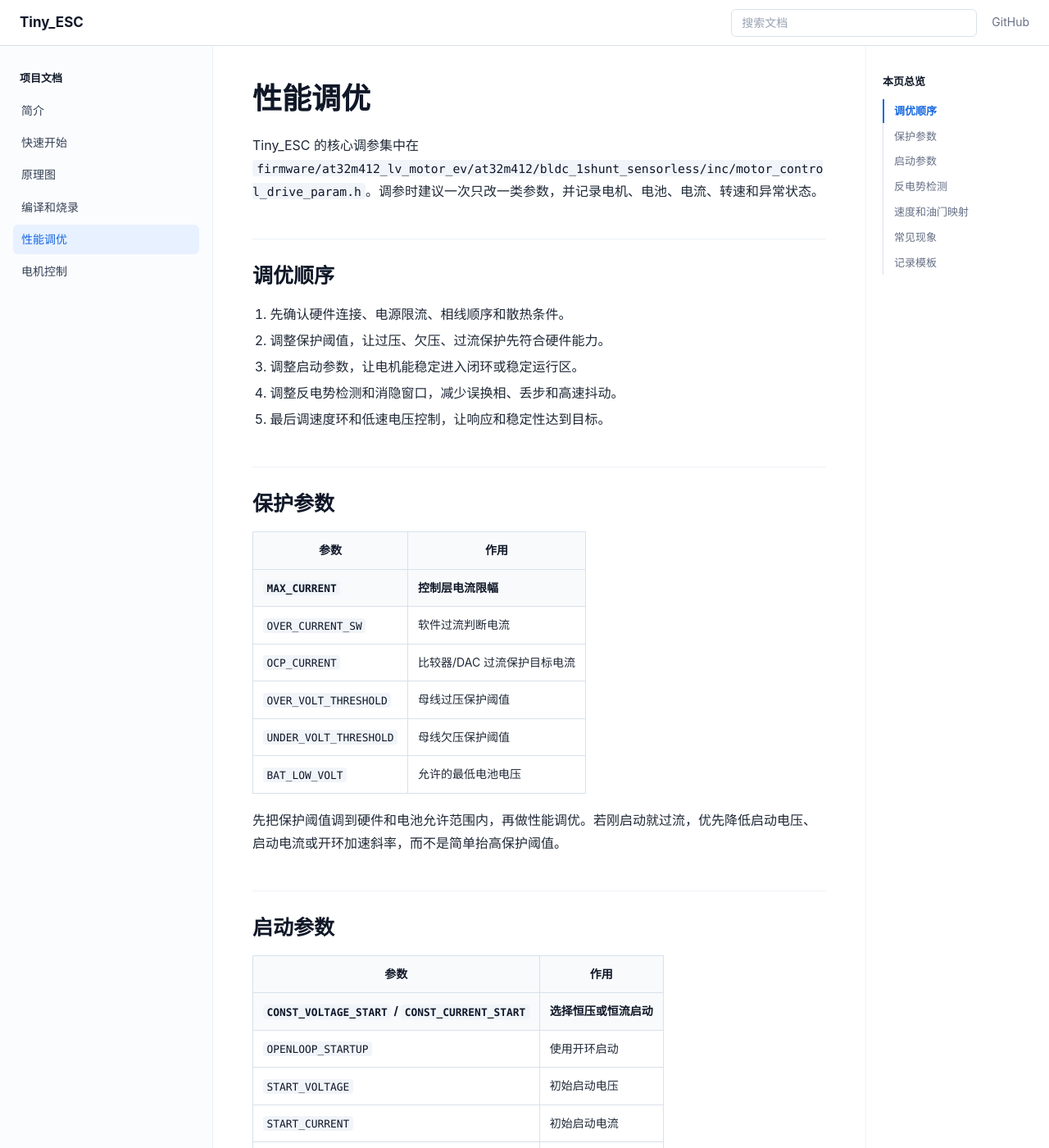
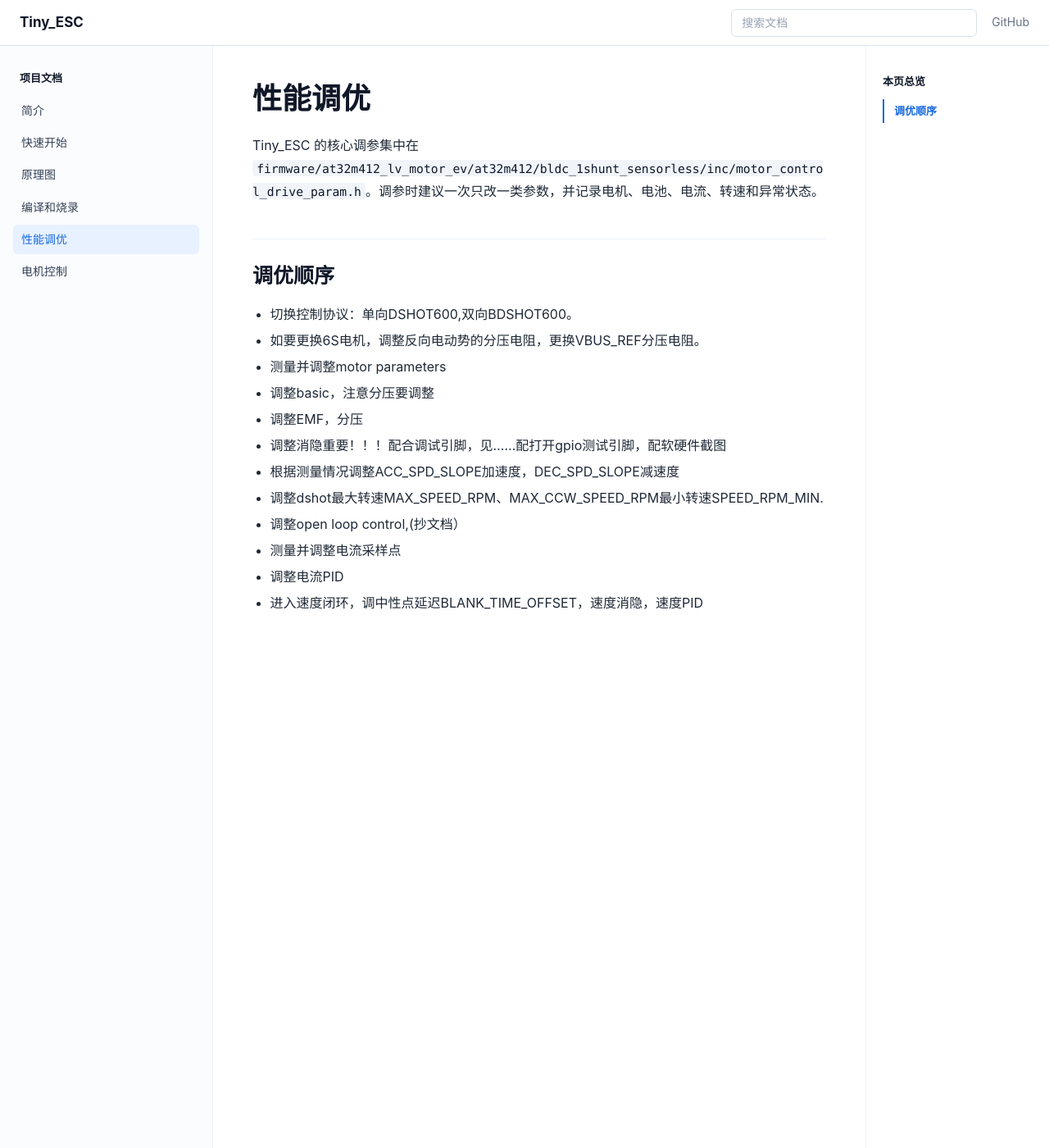
Before and after one commit to BearShang/motor_drv-software, a Jekyll site: the page built from docs/performance-tuning.md, in a window 1280 px wide and 1400 px high. Shown: the whole window at 82% size. Built offline with Jekyll 4.4.1, drawn with Linux system fonts in a browser that asks for light colours; some of the changed text lies outside the part shown.

Commit message:
列出性能调优大纲

```diff
--- a/docs/performance-tuning.md
+++ b/docs/performance-tuning.md
@@ -8,86 +8,15 @@ Tiny_ESC 的核心调参集中在 `firmware/at32m412_lv_motor_ev/at32m412/bldc_1
 
 ## 调优顺序
 
-1. 先确认硬件连接、电源限流、相线顺序和散热条件。
-2. 调整保护阈值，让过压、欠压、过流保护先符合硬件能力。
-3. 调整启动参数，让电机能稳定进入闭环或稳定运行区。
-4. 调整反电势检测和消隐窗口，减少误换相、丢步和高速抖动。
-5. 最后调速度环和低速电压控制，让响应和稳定性达到目标。
-
-## 保护参数
-
-| 参数 | 作用 |
-| --- | --- |
-| `MAX_CURRENT` | 控制层电流限幅 |
-| `OVER_CURRENT_SW` | 软件过流判断电流 |
-| `OCP_CURRENT` | 比较器/DAC 过流保护目标电流 |
-| `OVER_VOLT_THRESHOLD` | 母线过压保护阈值 |
-| `UNDER_VOLT_THRESHOLD` | 母线欠压保护阈值 |
-| `BAT_LOW_VOLT` | 允许的最低电池电压 |
-
-先把保护阈值调到硬件和电池允许范围内，再做性能调优。若刚启动就过流，优先降低启动电压、启动电流或开环加速斜率，而不是简单抬高保护阈值。
-
-## 启动参数
-
-| 参数 | 作用 |
-| --- | --- |
-| `CONST_VOLTAGE_START` / `CONST_CURRENT_START` | 选择恒压或恒流启动 |
-| `OPENLOOP_STARTUP` | 使用开环启动 |
-| `START_VOLTAGE` | 初始启动电压 |
-| `START_CURRENT` | 初始启动电流 |
-| `OLC_INIT_VOLT` | 开环控制初始电压 |
-| `OLC_VOLT_INC` | 开环阶段电压增量 |
-| `OLC_STARTUP_PERIOD` | 开环启动持续时间 |
-| `LOCK_VOLT` | 启动前转子对齐电压 |
-
-启动失败通常先从 `START_VOLTAGE`、`OLC_INIT_VOLT`、`OLC_VOLT_INC` 和 `OLC_STARTUP_PERIOD` 入手。低 KV 或大惯量负载需要更温和的加速；高 KV 小电机则要避免启动电压过高导致瞬时过流。
-
-## 反电势检测
-
-无感 BLDC 依赖反电势过零点判断换相时机。当前工程使用内部比较器，并提供消隐窗口参数过滤 PWM 开关噪声。
-
-| 参数 | 作用 |
-| --- | --- |
-| `EMF_RISE_BLANK_TIME` | 上升沿过零后的消隐时间 |
-| `EMF_FALL_BLANK_TIME_HIGH_SPD` | 高速下降沿消隐时间 |
-| `EMF_FALL_BLANK_TIME_LOW_SPD` | 低速下降沿消隐时间 |
-| `EMF_BLANK_TIME_CHANGED_RPM` | 高低速消隐参数切换转速 |
-| `BLANK_TIME_OFFSET` | 消隐窗口修正量 |
-| `EMF_SAMPLE_LEAD_PWM` | EMF 采样提前量 |
-
-低速抖动、误换相或启动后立刻失步时，优先检查消隐窗口和采样点是否太靠近 PWM 开关边缘。高速抖动时，重点检查高速下降沿消隐时间和相位提前相关参数。
-
-## 速度和油门映射
-
-| 参数 | 作用 |
-| --- | --- |
-| `MIN_SPEED_RPM` | 最低运行转速 |
-| `MAX_SPEED_RPM` | 最高正转转速 |
-| `MAX_CCW_SPEED_RPM` | 最高反转转速 |
-| `SPEED_RPM_MIN` | DSHOT 油门映射的起始转速 |
-| `SPEED_FILTER_TIMES` | 转速滤波次数 |
-| `PID_SPD_KP_DEFUALT` / `PID_SPD_KI_DEFUALT` | 速度环 PI 参数 |
-| `PID_SPD_VOLT_KP_DEFUALT` / `PID_SPD_VOLT_KI_DEFUALT` | 低速电压控制 PI 参数 |
-
-响应太慢时，可以小幅提高 `PID_SPD_KP_DEFUALT`；转速来回振荡时，降低 KP 或 KI，并适当增加滤波。低速段如果电流环不稳定，可关注 `LOW_SPEED_VOLT_CTRL`、`HYSTERESIS_LOW_SPEED` 和 `HYSTERESIS_HIGH_SPEED`。
-
-## 常见现象
-
-| 现象 | 优先检查 |
-| --- | --- |
-| 启动抖动但不转 | 相线顺序、`START_VOLTAGE`、`OLC_INIT_VOLT`、`LOCK_VOLT` |
-| 刚启动就过流 | `START_CURRENT`、`START_VOLTAGE`、`OCP_CURRENT`、负载是否过大 |
-| 低速断续或丢步 | `EMF_FALL_BLANK_TIME_LOW_SPD`、`EMF_SAMPLE_LEAD_PWM`、低速控制 PI |
-| 高速抖动 | 高速消隐时间、相位提前、`MAX_SPEED_RPM` |
-| 油门不线性 | DSHOT 命令范围、`SPEED_RPM_MIN`、`MAX_SPEED_RPM` |
-| 急加速掉速 | 电源限流、电池压降、`MAX_CURRENT`、速度环 KP/KI |
-
-## 记录模板
-
-每次调参建议记录：
-
-- 电机型号、KV、负载和供电电压。
-- 修改的宏定义和修改前后数值。
-- 启动是否成功、最低稳定转速、最高稳定转速。
-- 峰值电流、稳态电流、MOS 和电机温升。
-- 是否出现过流、欠压、失步、抖动或 DSHOT 信号丢失。
+- 切换控制协议：单向DSHOT600,双向BDSHOT600。
+- 如要更换6S电机，调整反向电动势的分压电阻，更换VBUS_REF分压电阻。
+- 测量并调整motor parameters
+- 调整basic，注意分压要调整
+- 调整EMF，分压
+- 调整消隐重要！！！配合调试引脚，见……配打开gpio测试引脚，配软硬件截图
+- 根据测量情况调整ACC_SPD_SLOPE加速度，DEC_SPD_SLOPE减速度
+- 调整dshot最大转速MAX_SPEED_RPM、MAX_CCW_SPEED_RPM最小转速SPEED_RPM_MIN.
+- 调整open loop control,(抄文档）
+- 测量并调整电流采样点
+- 调整电流PID
+- 进入速度闭环，调中性点延迟BLANK_TIME_OFFSET，速度消隐，速度PID
```
Also changed, not shown: index.md (+1 -0 lines), 1 other file.
